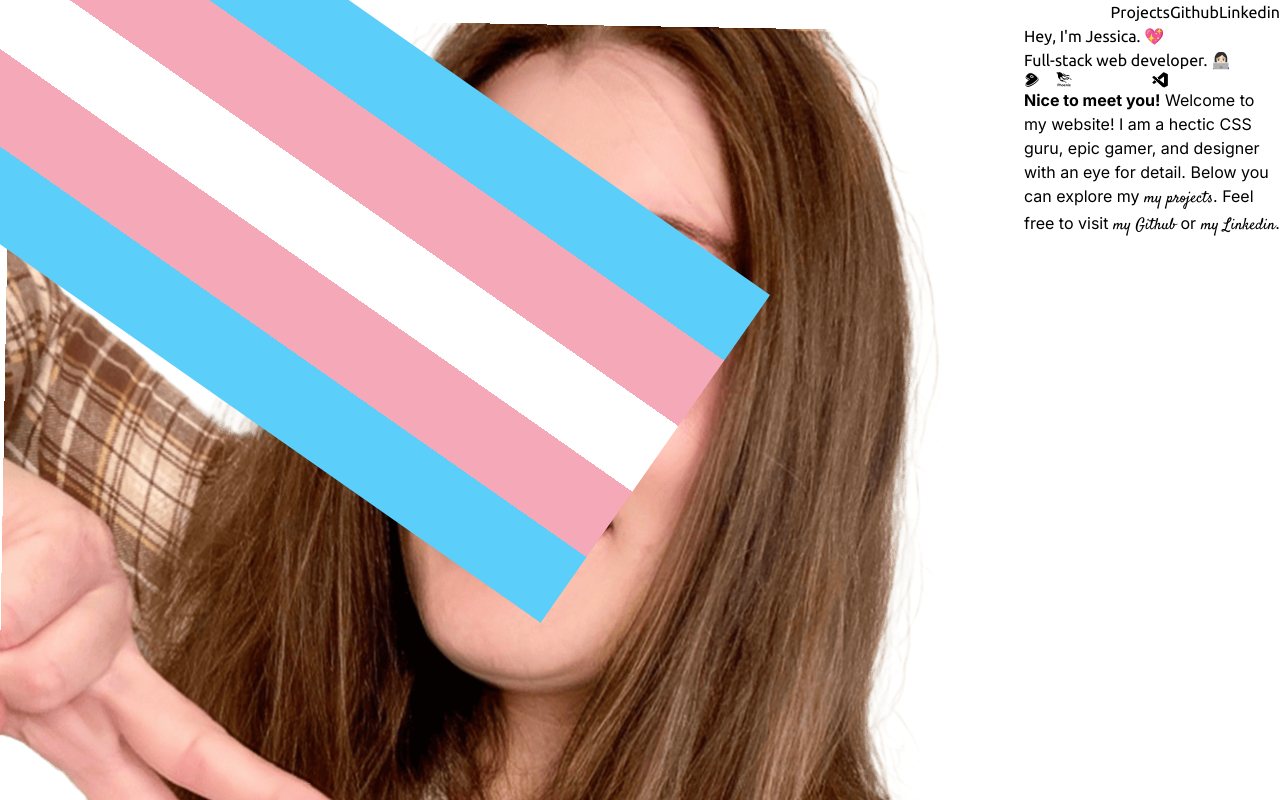
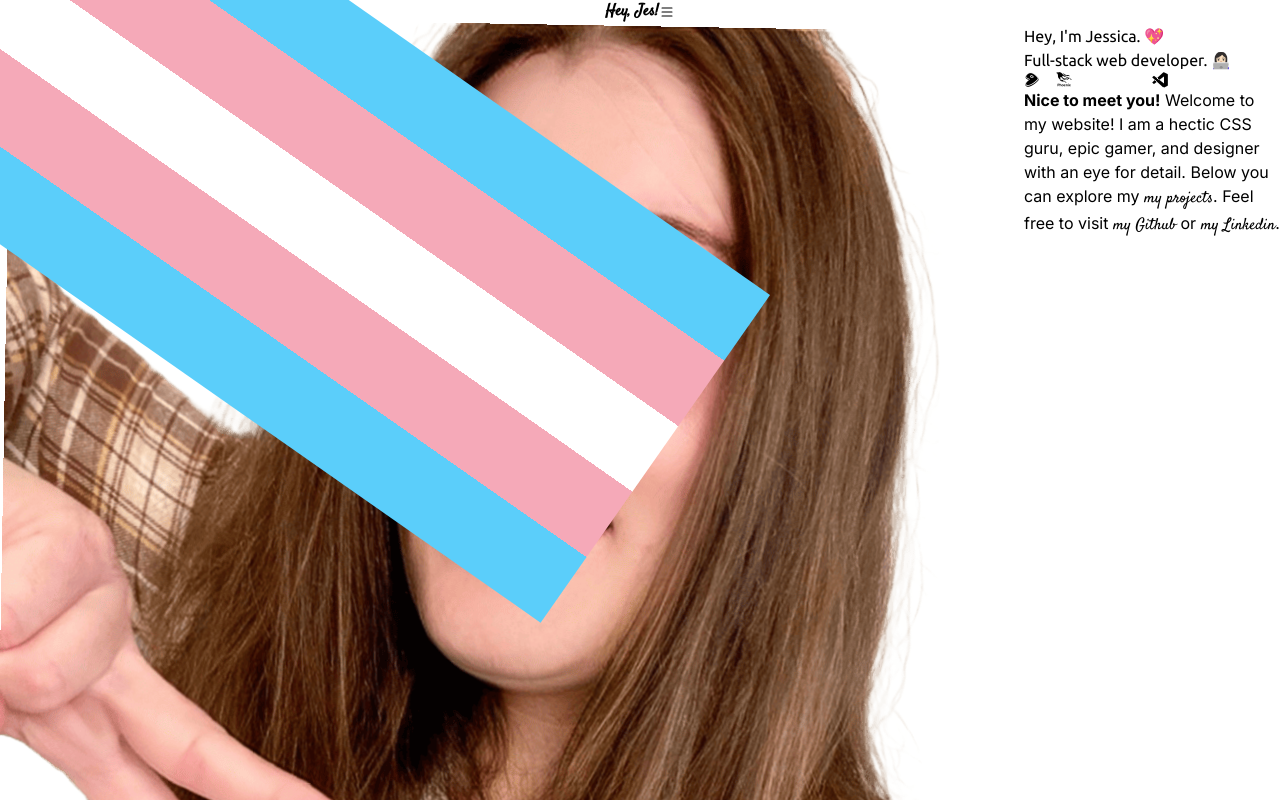
Before and after one commit to JoshuaSand0val/joshuasand0val.github.io, a React (Vite) app: page / in a window 1280 px wide. Shown: the top 800 px of the page. Built offline with nearby package versions, Linux system fonts and the light colour scheme.

Commit message:
Redesigned navbar menus.

```diff
--- a/src/components/Header.module.css
+++ b/src/components/Header.module.css
@@ -6,20 +6,9 @@
 	z-index: var(--z-sticky);
 	display: flex;
 	flex-flow: row nowrap;
-	overflow: auto;
-	background-color: var(--primary-50-800);
-	background-color: oklch(from var(--primary-50-800) l c h / var(--medium-opacity));
-	backdrop-filter: var(--heavy-blur) var(--x-high-saturation);
-	filter: var(--3x-light-shadow);
-}
-
-.wrapper {
-	display: inline-flex;
-	flex-flow: row nowrap;
 	align-items: center;
-	max-width: var(--3x-large-container);
+	width: min(100%, var(--3x-large-container));
 	gap: var(--medium-size);
-	flex: 1 1 auto;
 	padding-block-start: max(var(--x-small-size), var(--safe-top));
 	padding-block-end: var(--x-small-size);
 	padding-inline-start: max(var(--medium-size), var(--responsive-size), var(--safe-left));
@@ -32,13 +21,75 @@
 	white-space: nowrap;
 	font-size: var(--x-large-font);
 	font-family: var(--accent-font);
+	text-shadow: 0 0 1px var(--primary-200-700);
+	margin-block: 0;
+	margin-inline-end: auto;
+}
+
+.customizeButton, .navigationButton {
+	display: inline-flex;
+	align-items: center;
+	appearance: none;
+	font-size: var(--medium-size);
+	font-weight: var(--regular-font);
+	border: none;
+	background: none;
+	color: inherit;
+	padding: 0;
 	margin: 0;
+	cursor: pointer;
+	transition: scale var(--fast-time) var(--ease-out);
+	filter: drop-shadow(0 0 1px var(--primary-100-600))
+	;
+	&:hover, &:focus {
+		scale: var(--scale-2x-in);
+	}
+	&:active {
+		scale: none;
+	}
 }
 
 .navigation {
-	display: flex;
-	flex-flow: row nowrap;
-	gap: inherit;
-	font-family: var(--display-font);
+	position: absolute;
+	z-index: var(--z-absolute);
+	top: 100%;
+	right: max(var(--medium-size), var(--safe-right));
+	left: var(--x-small-size);
+	display: block;
+	max-block-size: 80vb;
+	max-inline-size: min(100%, var(--2x-small-container));
+	border: 1px var(--border-style) var(--primary-200-600);
+	border-radius: var(--2x-small-size);
+	background-color: var(--primary-50-800);
+	background-color: oklch(from var(--primary-50-800) l c h / var(--3x-high-opacity));
+	backdrop-filter: var(--heavy-blur) var(--high-saturation);
+	transition: all var(--fast-time) var(--ease-out);
+	transition-property: transform, visibility, opacity;
+	overflow: auto;
+	filter: var(--medium-shadow);
 	margin-inline-start: auto;
+	&[data-open="false"] {
+		transform: translateY(calc(var(--2x-small-size) * -1));
+		visibility: hidden;
+		opacity: 0;
+		pointer-events: none;
+	}
 }
+
+.optionLink {
+	display: block;
+	padding-block: var(--x-small-size);
+	padding-inline: var(--small-size);
+	outline: 1px var(--border-style) var(--primary-200-600);
+	line-height: var(--line-short);
+	text-decoration: none;
+	color: inherit;
+	transition: background-color var(--fast-time) var(--ease-out);
+	&:hover, &:focus {
+		transition-duration: 0ms;
+		background-color: var(--primary-100-700);
+	}
+	&:active {
+		background-color: var(--primary-200-600);
+	}
+}
--- a/src/components/Header.tsx
+++ b/src/components/Header.tsx
@@ -1,20 +1,26 @@
+import { useState } from "react";
 import styles from "./Header.module.css";
 import Link from "./Link";
 
 /** The website main navigation header. */
 export default function Header() {
+	const [navOpen, setNavOpen]: [boolean, Function] = useState(false);
+
 	return (
 		<header className={styles.container}>
-			<div className={styles.wrapper}>
-				<h4 className={styles.title}>
-					<Link to="/" content="Hey, Jes!" />
-				</h4>
-				<nav className={styles.navigation}>
-					<Link to="#projects" content="Projects" />
-					<Link to="https://github.com/joshuasand0val" content="Github" />
-					<Link to="https://linkedin.com/in/heyjes/" content="Linkedin" />
-				</nav>
-			</div>
+			<h4 className={styles.title}>
+				<Link to="/" content="Hey, Jes!" />
+			</h4>
+			<button className={styles.navigationButton} onClick={() => setNavOpen(!navOpen)}>
+				<svg xmlns="http://www.w3.org/2000/svg" width="1em" height="1em" fill="currentColor" viewBox="0 0 16 16">
+					<path fill-rule="evenodd" d="M2.5 12a.5.5 0 0 1 .5-.5h10a.5.5 0 0 1 0 1H3a.5.5 0 0 1-.5-.5m0-4a.5.5 0 0 1 .5-.5h10a.5.5 0 0 1 0 1H3a.5.5 0 0 1-.5-.5m0-4a.5.5 0 0 1 .5-.5h10a.5.5 0 0 1 0 1H3a.5.5 0 0 1-.5-.5"/>
+				</svg>
+			</button>
+			<nav className={styles.navigation} data-open={navOpen}>
+				<a className={styles.optionLink} href="#projects">Projects</a>
+				<a className={styles.optionLink} href="https://github.com/joshuasand0val">Github</a>
+				<a className={styles.optionLink} href="https://linkedin.com/in/heyjes/">Linkedin</a>
+			</nav>
 		</header>
 	);
 }
--- a/src/components/Projects.module.css
+++ b/src/components/Projects.module.css
@@ -79,6 +79,10 @@
 	font-weight: var(--regular-font);
 }
 
+.project:has(.portal) .description {
+	margin-block-end: var(--x-large-size);
+}
+
 .link {
 	text-align: end;
 	border-block-start: inherit;
```
Also changed, not shown: public/opengraph.png.
